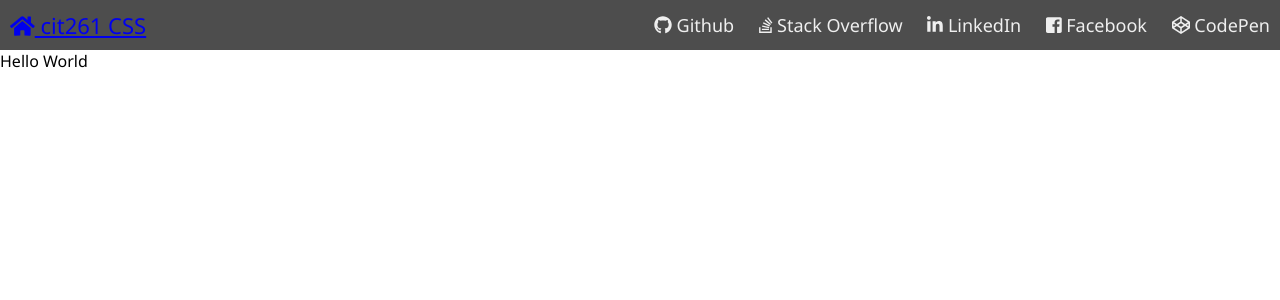
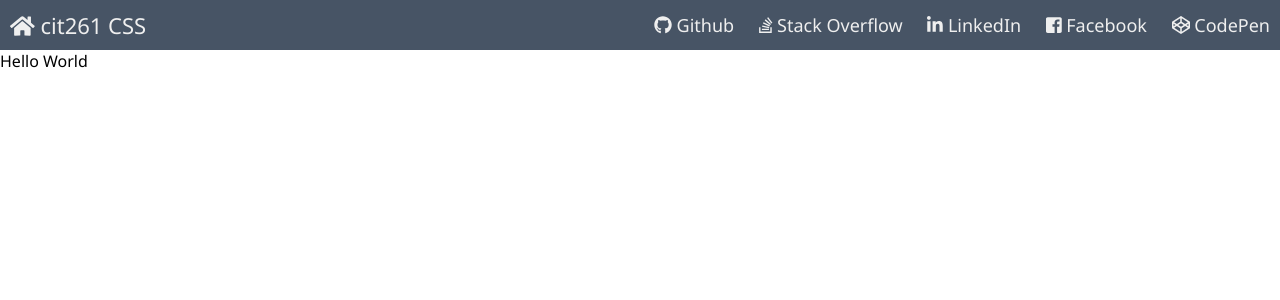
Before and after one commit to Higgins-Joshua/cit261-css, a PHP site: template web/views/index.twig in a window 1280 px wide. Shown: the top 300 px of the page. Run offline with PHP 8.4, Linux system fonts and the light colour scheme; the template is opened without the code that fills it, so the values that code supplies are empty; some libraries are stand-ins or nearby versions.

Commit message:
finished nav

```diff
--- a/web/stylesheets/nav.css
+++ b/web/stylesheets/nav.css
@@ -10,7 +10,7 @@ body {
 .nav {
   height: 50px;
   width: 100%;
-  background-color: #4d4d4d;
+  background-color: #475465;
   position: relative;
 }
 
@@ -38,6 +38,12 @@ body {
 .nav > .nav-links > a {
   display: inline-block;
   padding: 13px 10px 13px 10px;
+  text-decoration: none;
+  color: #efefef;
+}
+
+.nav > .nav-header > .nav-title > a {
+  display: inline-block;
   text-decoration: none;
   color: #efefef;
 }
```
